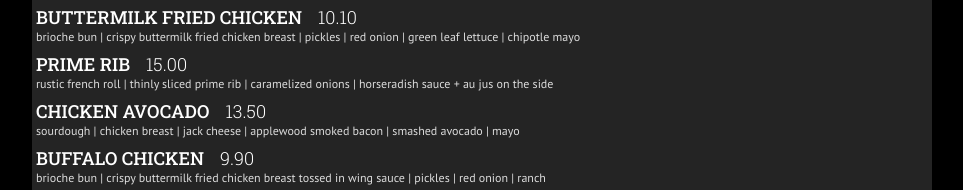
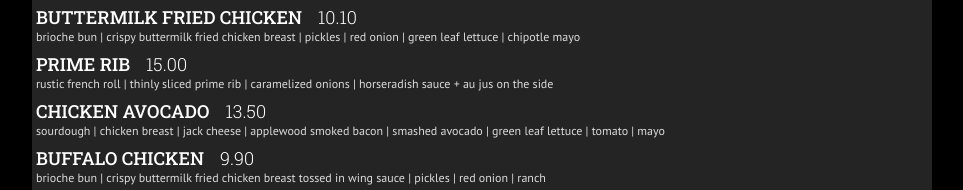
Before and after one commit to nickgggg/qr-menu, a plain HTML site: page index.html in a window 1280 px wide. Shown: the part 6876-7066 px from the top of the page, without its empty margins (158-1121 px from the left). Drawn offline with Linux system fonts and the light colour scheme.

Commit message:
Add files via upload

```diff
--- a/index.html
+++ b/index.html
@@ -547,7 +547,7 @@
                                 <div class="name">Chicken Avocado</div>
                                 <div class="price">13.50</div>
                             </div>
-                            <div class="description">sourdough | Chicken breast | jack cheese | applewood smoked bacon | smashed avocado | mayo</div>
+                            <div class="description">sourdough | Chicken breast | jack cheese | applewood smoked bacon | smashed avocado | green leaf lettuce | tomato | mayo</div>
                         </div>
 
                         <div class="menu-item-dark">
```
